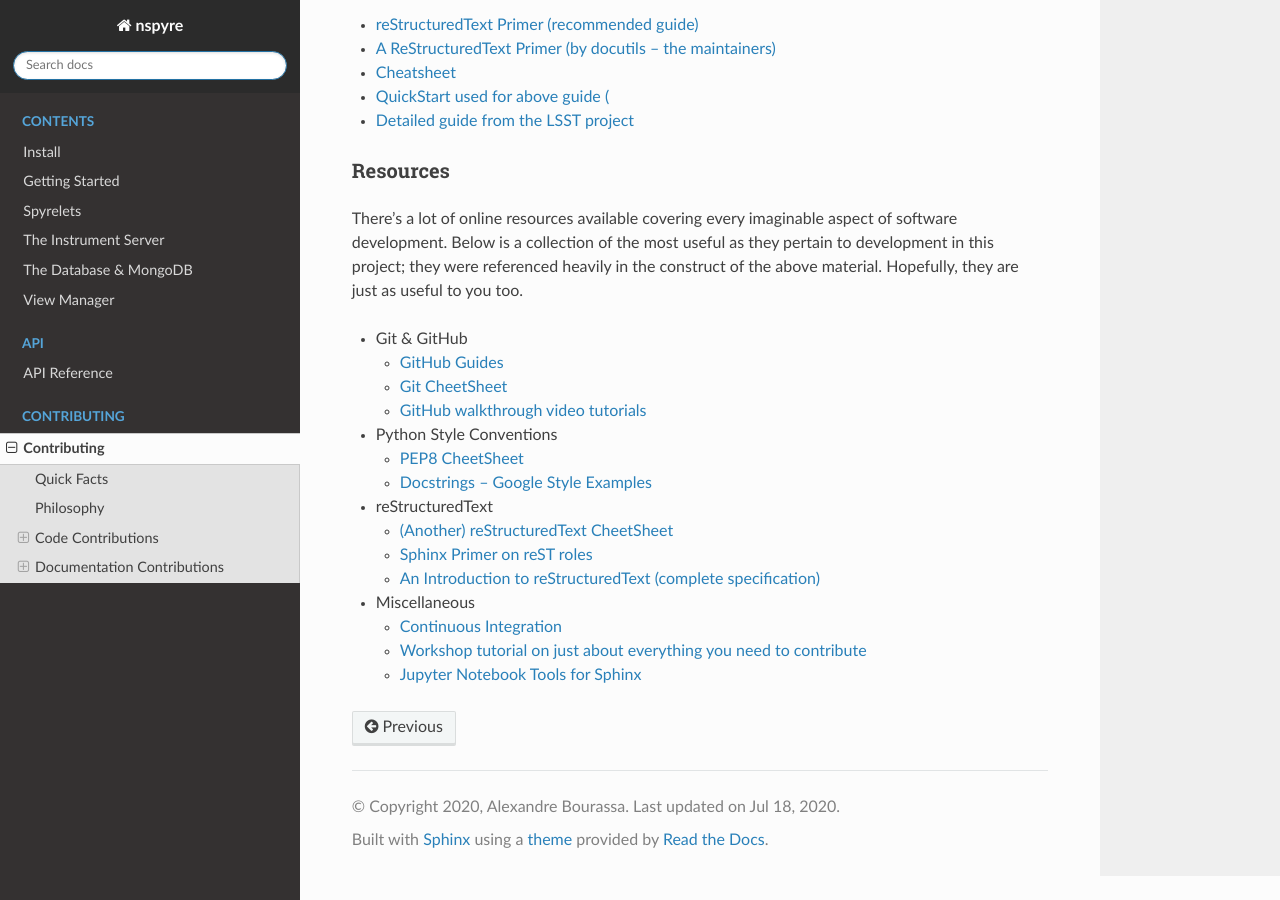
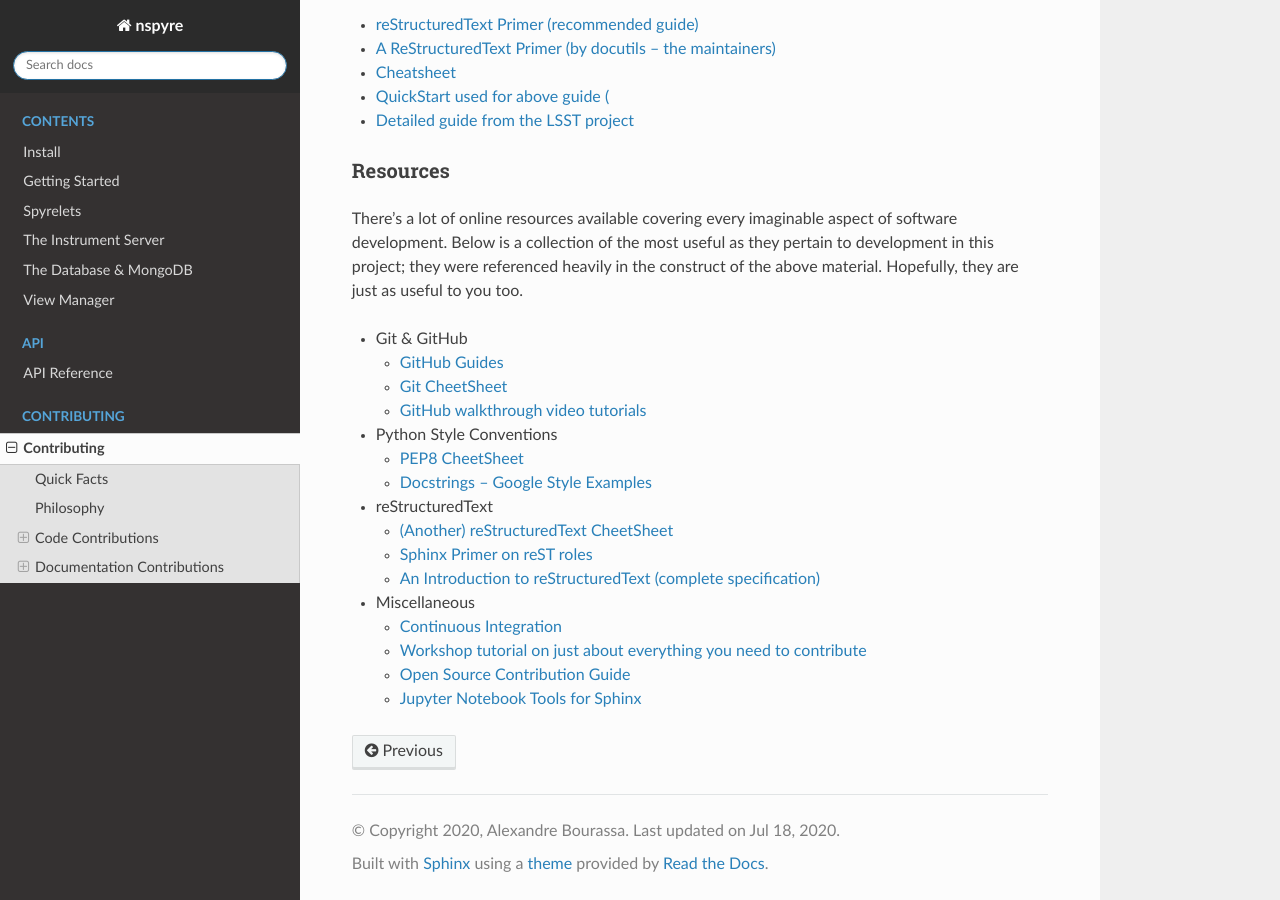
Before and after one commit to nspyre-org/nspyre, a Sphinx documentation site: the page built from docs/contributing.rst, in a window 1280 px wide and 900 px high, scrolled down 10977 px. Built offline with Sphinx 7.4.7 and the Read the Docs theme 2.0.0, drawn with Linux system fonts in a browser that asks for light colours.

Commit message:
Update contributing.rst

```diff
--- a/docs/contributing.rst
+++ b/docs/contributing.rst
@@ -400,4 +400,5 @@ There’s a lot of online resources available covering every imaginable aspect o
 
   - `Continuous Integration <https://www.writethedocs.org/guide/tools/testing/>`_
   - `Workshop tutorial on just about everything you need to contribute <https://dont-be-afraid-to-commit.readthedocs.io/en/latest/contributing.html>`_
+  - `Open Source Contribution Guide <https://www.contribution-guide.org>`_
   - `Jupyter Notebook Tools for Sphinx <https://nbsphinx.readthedocs.io/en/0.7.1/>`_
```
